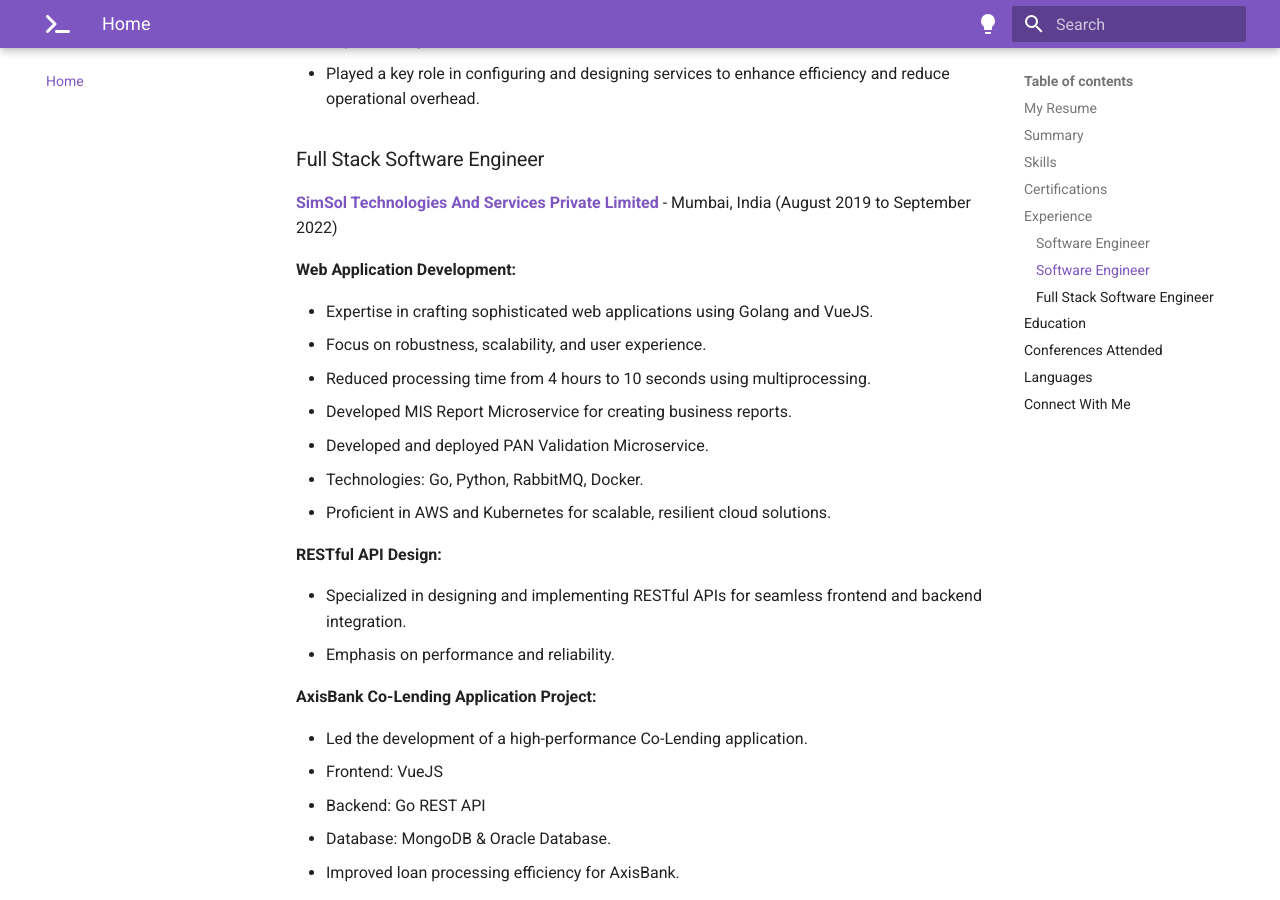
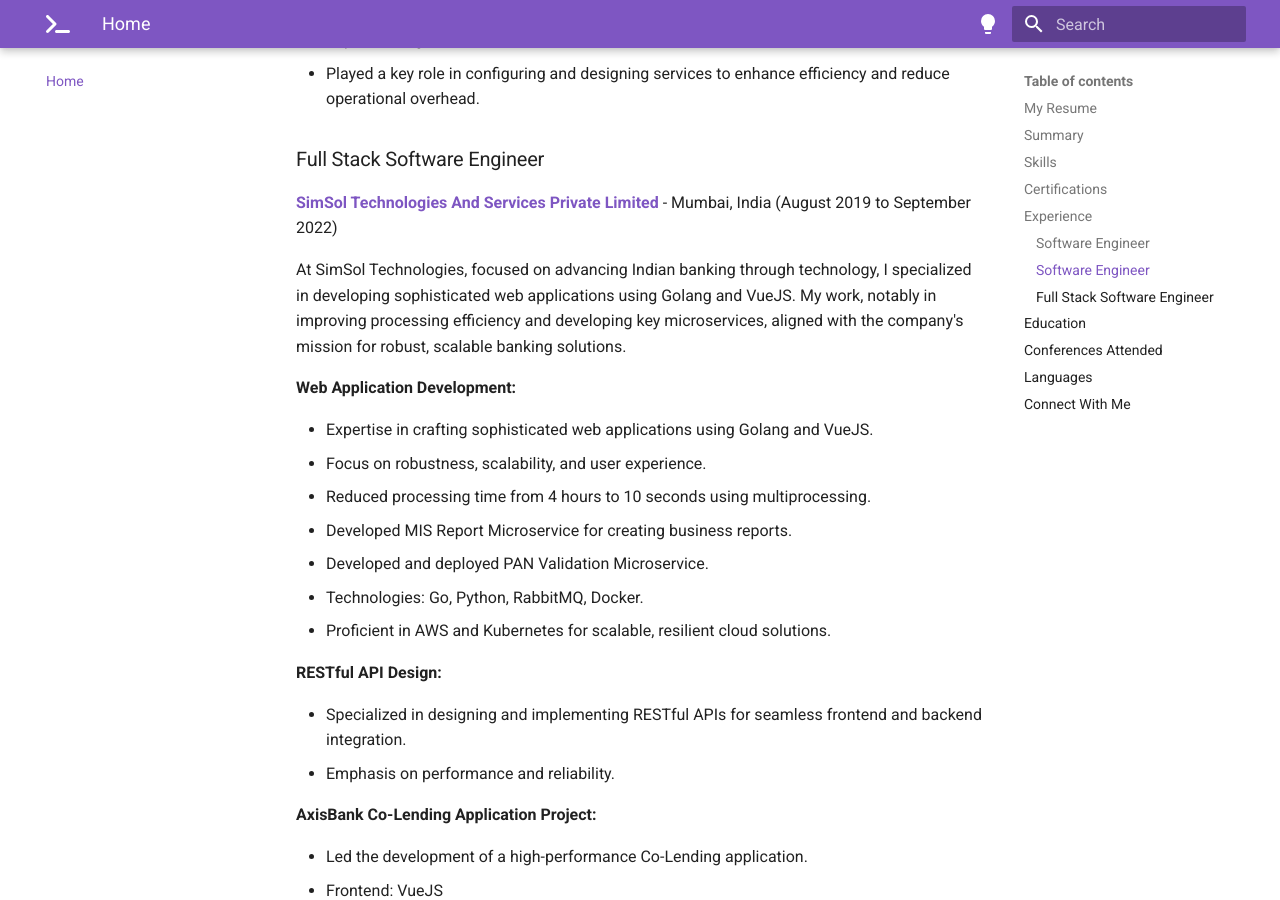
Before and after one commit to imyashkale/portfolio, an MkDocs documentation site: the page built from docs/index.md, in a window 1280 px wide and 900 px high, scrolled down 4543 px. Built offline with MkDocs 1.6.1 and Material for MkDocs 9.7.7, drawn with Linux system fonts in a browser that asks for light colours; part of the change alters nothing that is shown.

Commit message:
Simsol Role Updated

```diff
--- a/docs/index.md
+++ b/docs/index.md
@@ -16,7 +16,7 @@ I have detailed my professional experiences, skills, and accomplishments in my r
 
 <!-- markdownlint-disable MD033 -->
 <div style="text-align: center;">
-    <a href="../static/resume/Yash_Kale_Resume_v1.2.pdf" class="md-button md-button--primary" download="Yash_Kale_Resume.pdf">Download My Resume</a>
+    <a href="../static/resume/Yash_Kale_Resume_v1.3.pdf" class="md-button md-button--primary" download="Yash_Kale_Resume.pdf">Download My Resume</a>
 </div>
 
 ## Summary
@@ -150,6 +150,8 @@ Cisco E Services Training is exclusively accessible to Cisco employees and partn
 
 **<a href="https://www.simsol.in" target="_blank">SimSol Technologies And Services Private Limited</a>** - Mumbai, India (August 2019 to September 2022)
 
+At SimSol Technologies, focused on advancing Indian banking through technology, I specialized in developing sophisticated web applications using Golang and VueJS. My work, notably in improving processing efficiency and developing key microservices, aligned with the company's mission for robust, scalable banking solutions.
+
 **Web Application Development:**
 
 - Expertise in crafting sophisticated web applications using Golang and VueJS.
```
Also changed, not shown: 1 other file.
